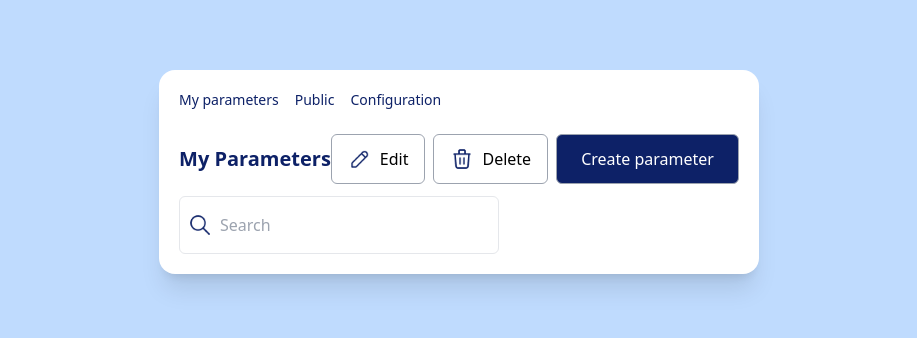
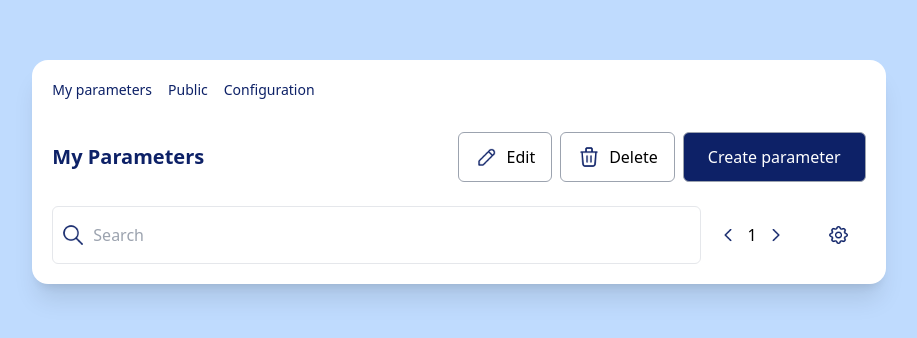
Before and after one commit to iqoll/page-headers, a website: page index.html in a window 1280 px wide. Shown: the part 228-566 px from the top of the page, without its empty margins (181-1098 px from the left). Drawn offline with Linux system fonts and the light colour scheme.

Commit message:
pages and setting button

```diff
--- a/index.html
+++ b/index.html
@@ -10,9 +10,9 @@
   <!-- Global Container -->
   <div class="flex justify-center items-center min-h-screen bg-blue-200">
     <!-- Card Container -->
-    <div class="p-5 m-3 rounded-2xl shadow-xl bg-white">
+    <div class="p-5 m-3 rounded-2xl shadow-xl bg-white md:w-2/3">
       <!-- Flex Container -->
-      <div class="flex flex-col space-y-4">
+      <div class="flex flex-col space-y-6">
         <!-- Nav Container -->
         <div class="flex flex-start space-x-4">
           <!-- Item 1 -->
@@ -43,31 +43,49 @@
               <button class="flex items-center px-4 py-3 border border-gray-400 rounded-md">
                 <img src="images/edit.png" alt="" class="w-6 mr-2">
                 <span class="tex-sm">Edit</span>
-            </button>
+              </button>
               <!-- Item 2 -->
               <button class="flex items-center px-4 py-3 border border-gray-400 rounded-md">
                 <img src="images/delete.png" alt="" class="w-6 mr-2">
                 <span class="tex-sm">Delete</span>
               </button>
-              <!-- Item 1 -->
+              <!-- Item 3 -->
               <button class="flex items-center px-6 text-white bg-[#0D2167] py-3 border border-gray-400 rounded-md">
                 Create parameter
               </button>
             </div>
           </div>
-          <!-- Search Container -->
-          <div class="flex flex-col space-y-3 md:flex-row md:space-y-0">
+        </div>
+
+        <!-- Search Container -->
+        <div class="flex flex-col space-y-3 md:flex-row md:space-y-0 md:justify-between md:mr-2">
             <!-- Input & Svg Container -->
-            <div class="flex justify-start border p-2 rounded-md md:w-80">
+          <div class="flex justify-start border p-2 rounded-md md:w-10/12">
+            <button>
+              <img src="images/search.png" alt="" class="w-6">
+            </button>
+            <input type="text" placeholder="Search" class="p-2 focus:outline-none border-none w-auto">
+          </div>
+
+          <!-- Buttons Section -->
+          <div class="flex space-x-10 items-center md:mr-2 md:ml-4 justify-between md:justify-normal">
+            <!-- Page button -->
+            <div class="flex space-x-2 items-center">
               <button>
-                <img src="images/search.png" alt="" class="w-6">
+                <img src="images/arrow-left.png" alt="" class="w-6">
               </button>
-              <input type="text" placeholder="Search" class="p-2 focus:outline-none border-none">
+              <p>1</p>
+              <button>
+                <img src="images/arrow-right.png" alt="" class="w-6">
+              </button>
             </div>
-            <!-- Label Container -->
-
+            <!-- Settings button -->
+            <button>
+              <img src="images/setting.png" alt="" class="w-6">
+            </button>
           </div>
         </div>
+
       </div>
     </div>
   </div>
```
Also changed, not shown: css/style.css.
